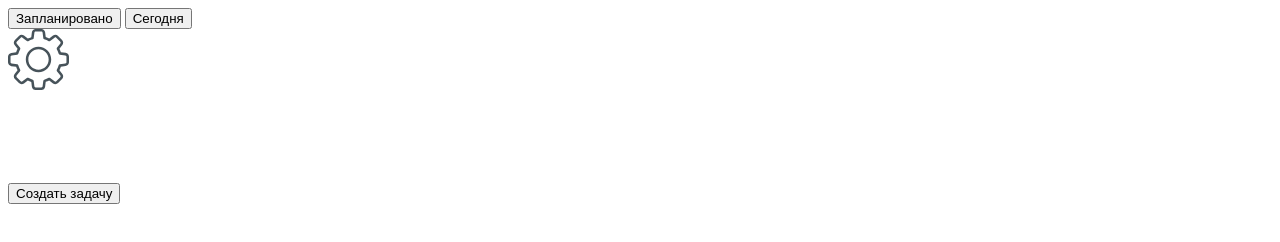
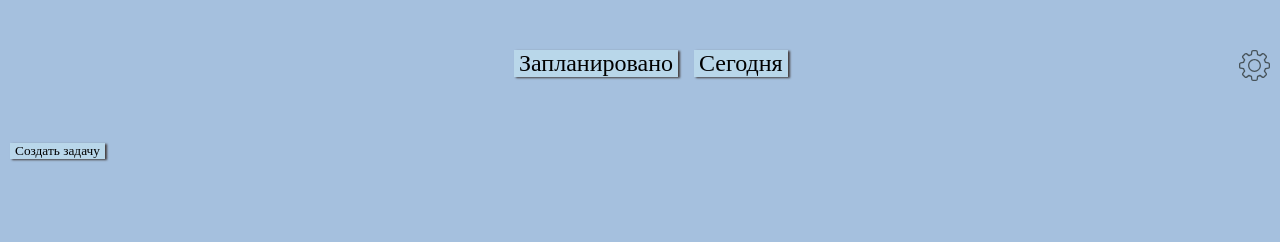
Before and after one commit to abczxd01/open-free-todolist-no-sms-no-rigestred, a plain HTML site: page index.html in a window 1280 px wide. Drawn offline with Linux system fonts and the light colour scheme.

Commit message:
StyleBlockOneCSS

```diff
--- a/index.html
+++ b/index.html
@@ -5,12 +5,13 @@
     <meta http-equiv="X-UA-Compatible" content="IE=edge">
     <meta name="viewport" content="width=device-width, initial-scale=1.0">
     <title>Open free todolist no sms-no rigestred</title>
+	<link rel="stylesheet" href="css/style.css">
 </head>
 <body>
 
 	<!-- icon settings -->
 	<svg style="display: none;">
-		<symbol id="settings" width="61" height="61" viewBox="0 0 61 61" fill="none" xmlns="http://www.w3.org/2000/svg">>
+		<symbol id="settings" width="31" height="31" viewBox="0 0 61 61" fill="none" xmlns="http://www.w3.org/2000/svg">>
 			<g>
 
 				<path
--- a/style/scss/style.scss
+++ b/style/scss/style.scss
@@ -1 +1,47 @@
-@import "_nullStyle"
+@import "_nullStyle";
+
+body{
+	background: rgba(118, 159, 205, 0.65) ;
+	font-size: 24px;
+}
+
+.container {
+	width: 100%;
+	max-width: 1440px;
+	margin: 0 auto;
+	padding: 0 10px;
+
+}
+.btn {
+	background: #B9D7EA;
+	box-shadow: 2px 1px 2px 0px #463f3f ;
+	padding: 0 5px;
+
+
+}
+.btn--menu {
+	font-size: 24px;
+	margin: 0 10px 0 0;
+
+
+}
+
+.header {
+margin: 50px 0;
+	&__items {
+		display: flex;
+		justify-content: space-between;
+	}
+
+	&__menu {
+		margin-left: 40%;
+	}
+
+	&__settings {
+	}
+
+	&__ikon {
+		width: 31px;
+		height: 31px;
+	}
+}
```
Also changed, not shown: css/style.css (added).
